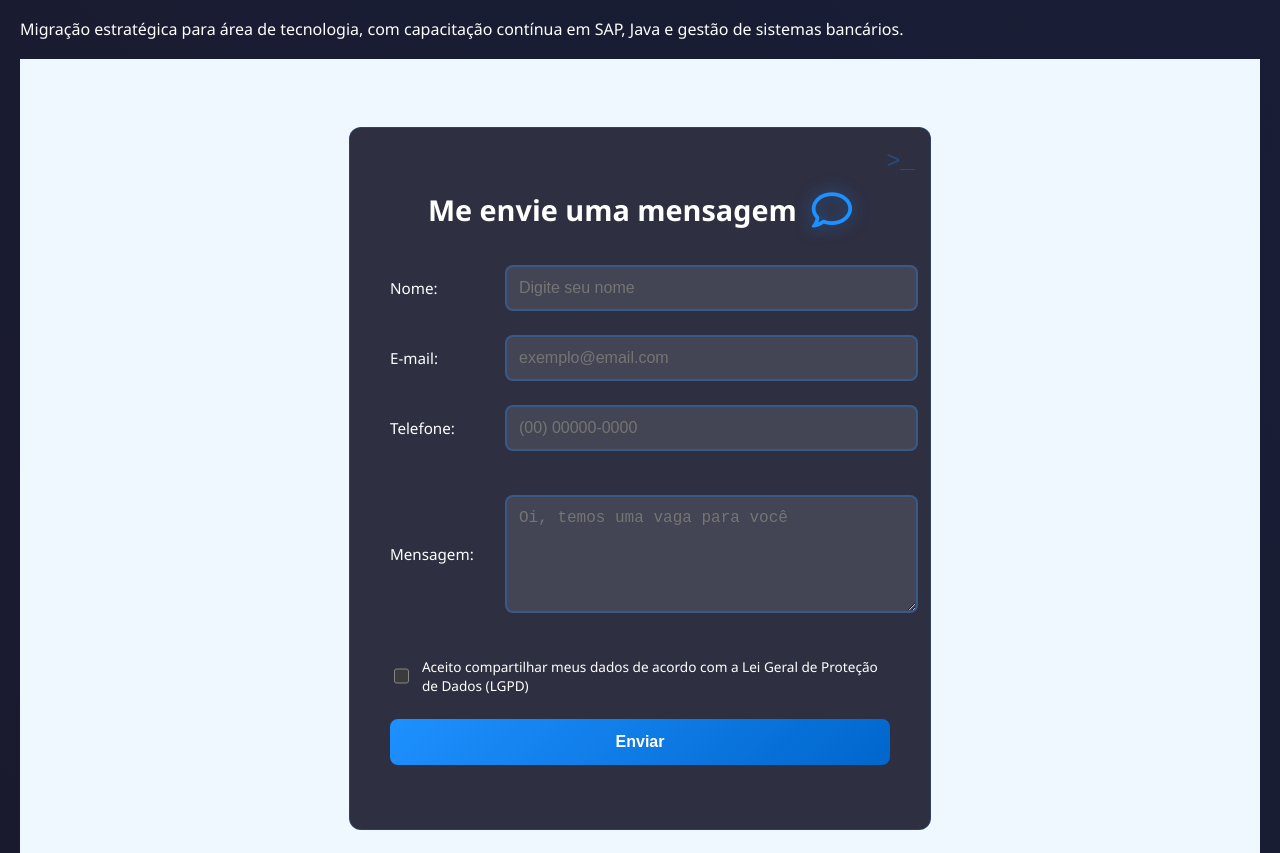
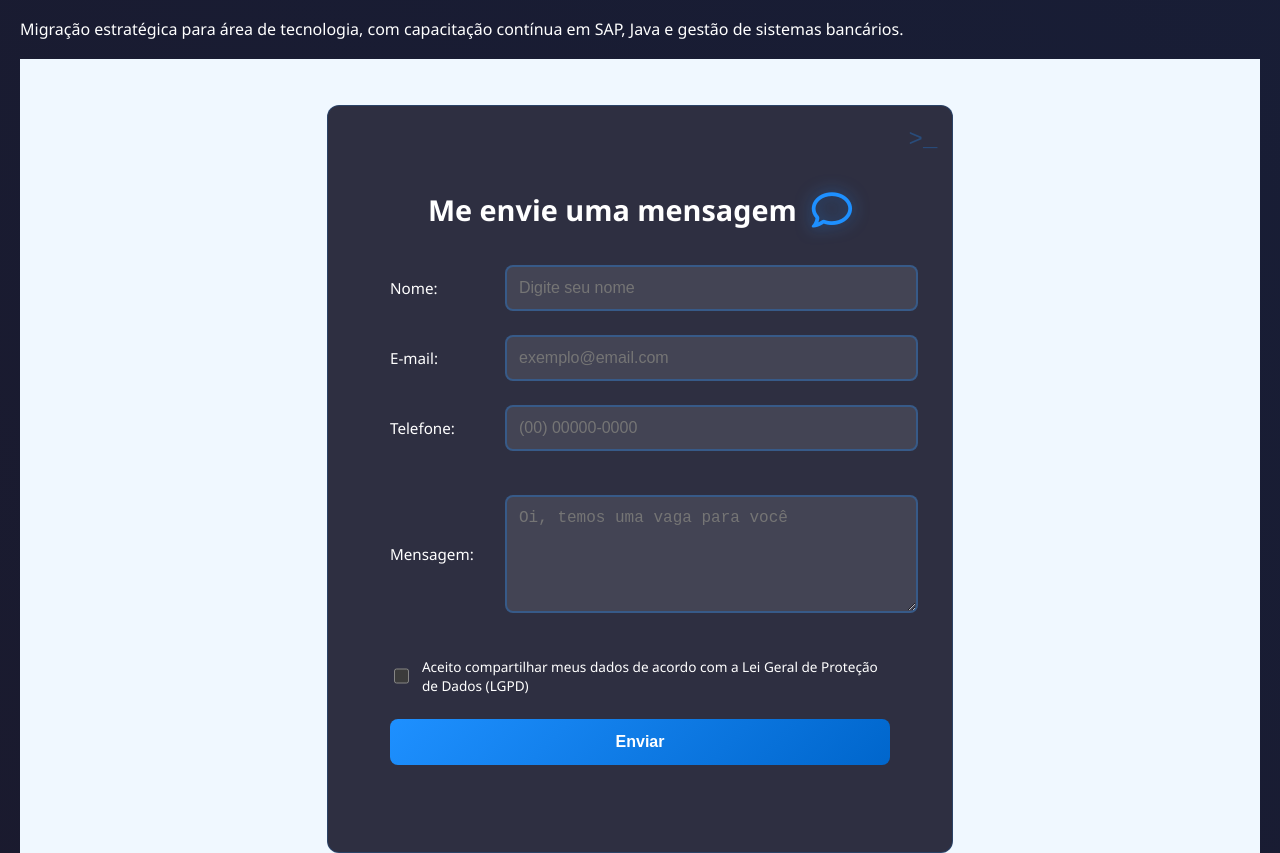
Before and after one commit to DanielEloy/apresentacao, a plain HTML site: page index.html in a window 1280 px wide. Shown: the part 2416-3269 px from the top of the page. Drawn offline with nearby package versions, Linux system fonts and the light colour scheme; a script that the page names is missing.

Commit message:
Ajusta estilos no style.css para melhoria visual

```diff
--- a/css/style.css
+++ b/css/style.css
@@ -153,7 +153,7 @@ header h1:nth-child(2)::after {
   background: rgba(25, 25, 45, 0.9);
   backdrop-filter: blur(8px);
   border-radius: 12px;
-  padding: 2.5rem;
+  padding: 3.9rem;
   border: 1px solid rgba(30, 144, 255, 0.2);
   width: 100%;
   max-width: 500px;
```
